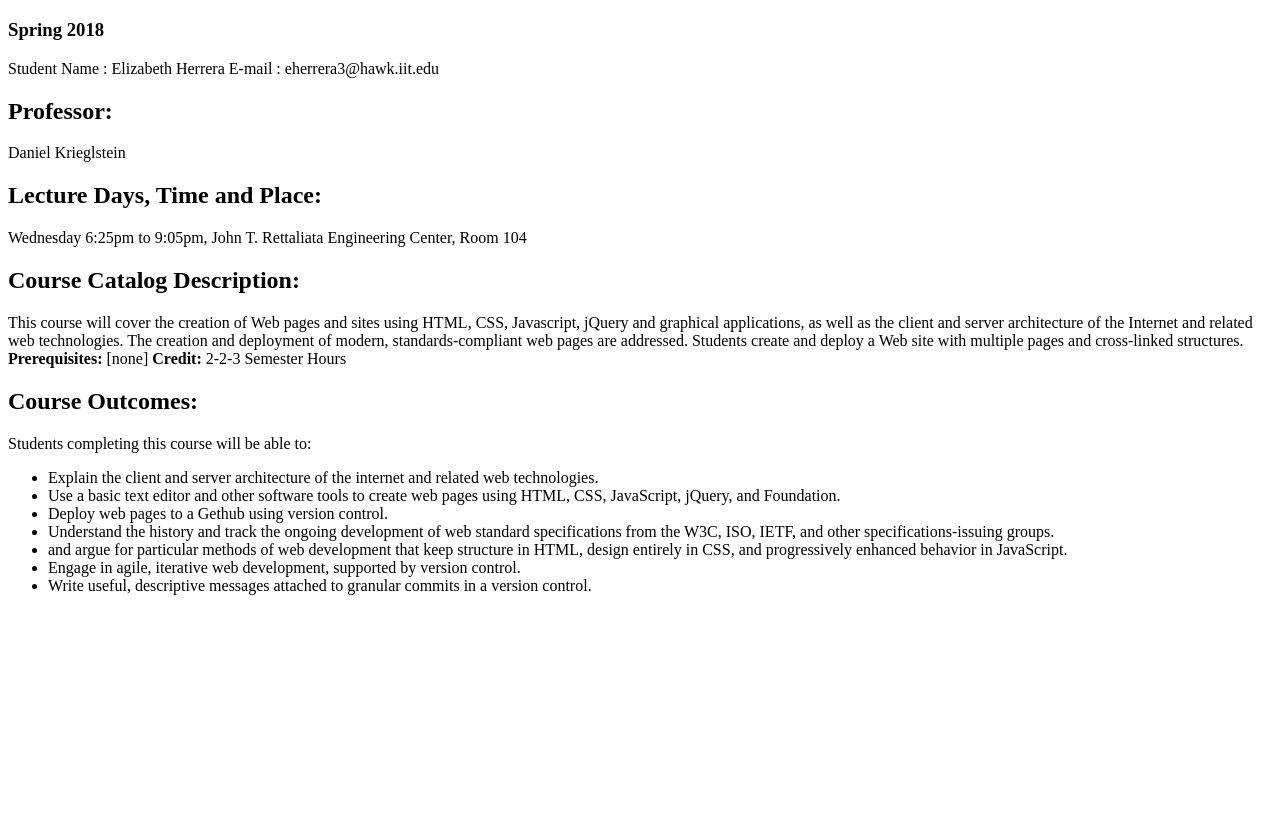
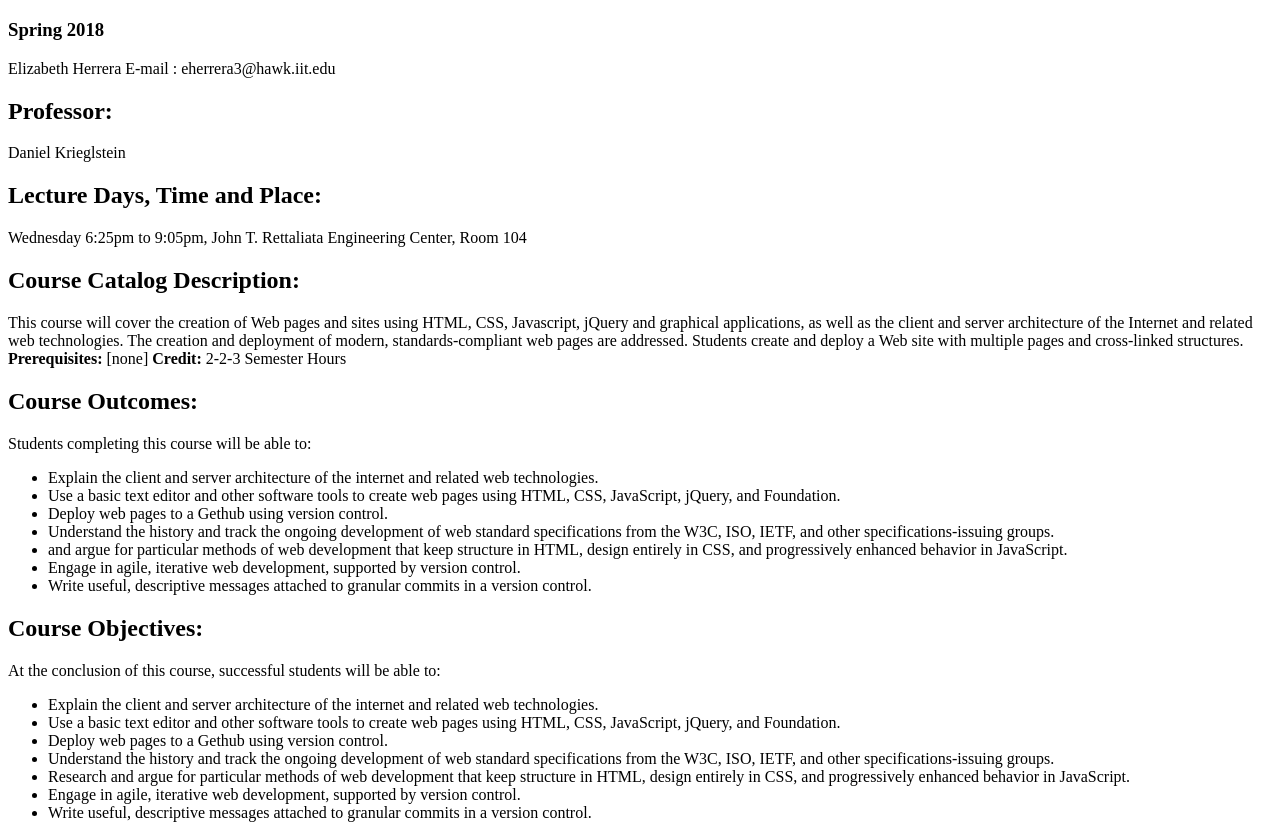
Before and after one commit to tinkzgee/ITMD361-lab2, a plain HTML site: page index.html in a window 1280 px wide. Shown: the part 61-899 px from the top of the page. Before the commit the page ends 800 px from the top, so only its background shows below. Drawn offline with Linux system fonts and the light colour scheme.

Commit message:
added second list and removed "student name"

```diff
--- a/index.html
+++ b/index.html
@@ -7,7 +7,7 @@
 <body>
     <h1>ITMD-361 Internet Technologies and Web Design</h1>
     <h3>Spring 2018</h3>
-    <p>Student Name : Elizabeth Herrera E-mail : eherrera3@hawk.iit.edu</p>
+    <p>Elizabeth Herrera E-mail : eherrera3@hawk.iit.edu</p>
 <h2>Professor:</h2>
     <p>Daniel Krieglstein</p>
     <h2>Lecture Days, Time and Place:</h2>
@@ -30,5 +30,18 @@
        <li>Engage in agile, iterative web development, supported by version control.</li>
        <li>Write useful, descriptive messages attached to granular commits in a version control.</li>
     </ul>
+    <h2>Course Objectives:</h2>
+    <p>At the conclusion of this course, successful students will be able to:</p>
+    <ul>
+      <li>Explain the client and server architecture of the internet and related web technologies.</li>
+      <li>Use a basic text editor and other software tools to create web pages using HTML, CSS, JavaScript, jQuery, and Foundation.</li>
+      <li>Deploy web pages to a Gethub using version control.</li>
+      <li>Understand the history and track the ongoing development of web standard specifications from the W3C, ISO, IETF, and
+        other specifications-issuing groups.</li>
+      <li>Research and argue for particular methods of web development that keep structure in HTML, design entirely in CSS, and
+        progressively enhanced behavior in JavaScript.</li>
+      <li>Engage in agile, iterative web development, supported by version control.</li>
+      <li>Write useful, descriptive messages attached to granular commits in a version control.</li>
+    </ul>
 </body>
 </html>
```
